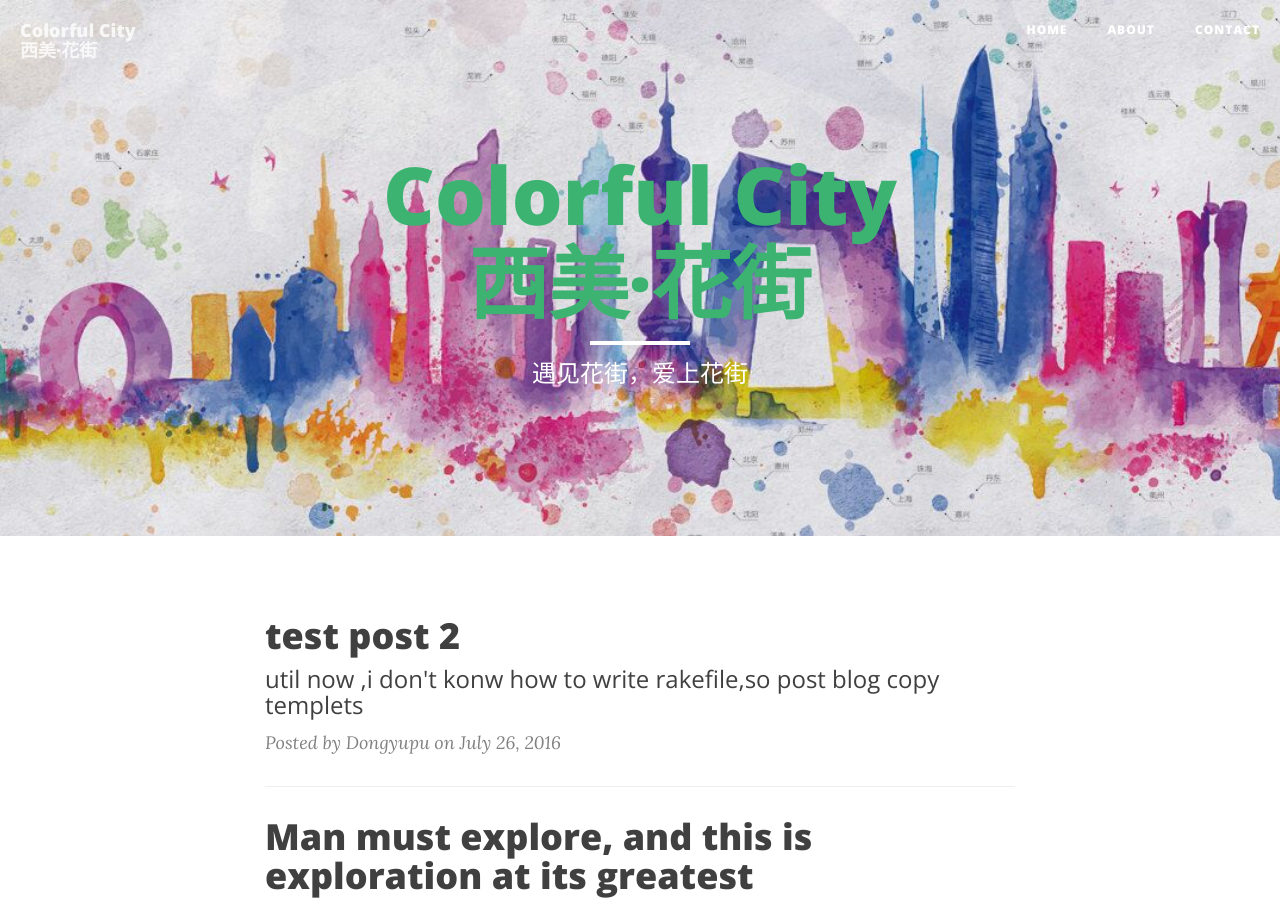
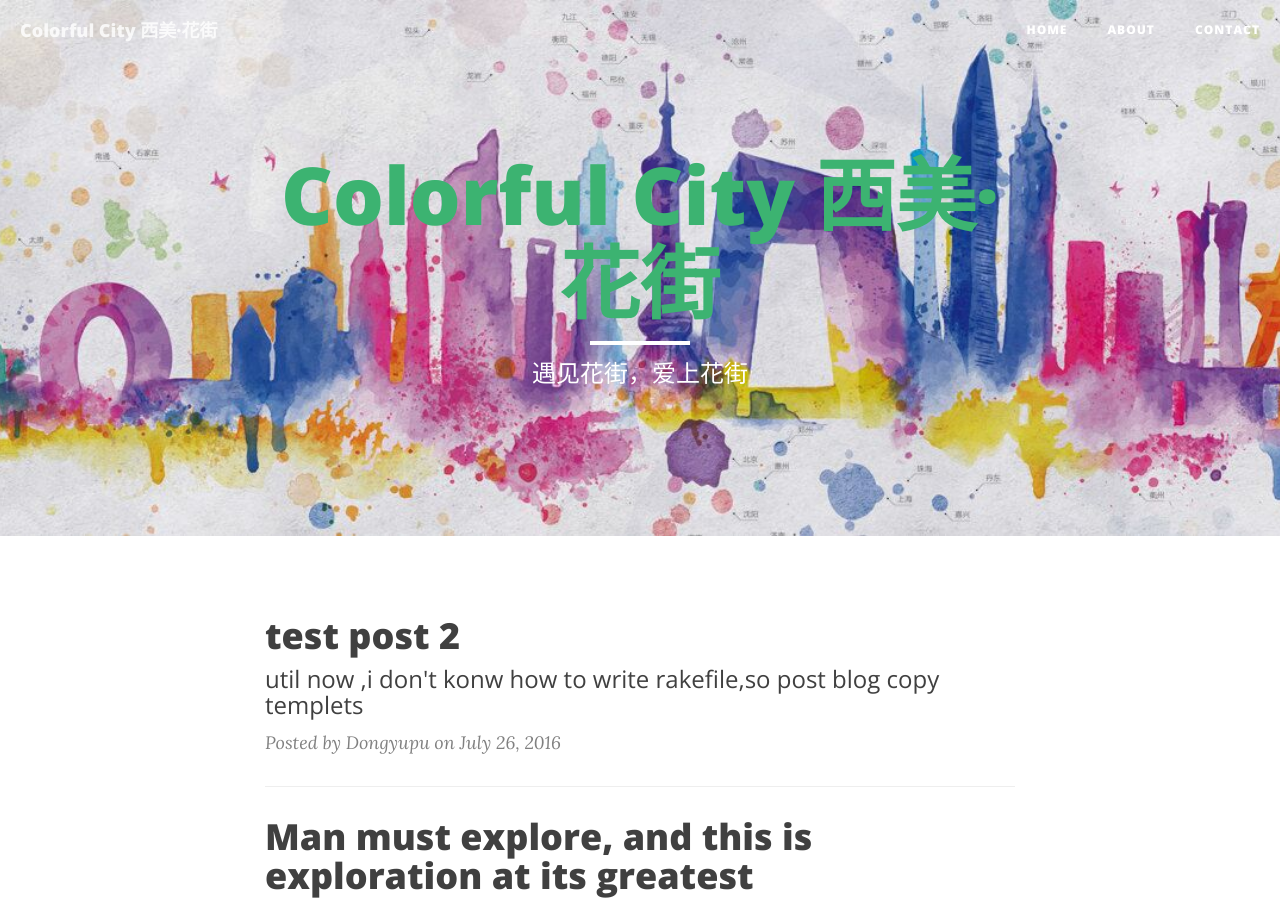
Before and after one commit to dongyupu/colorfulcity, a Jekyll site: the page built from index.html, in a window 1280 px wide and 900 px high. Built offline with Jekyll 4.4.1, drawn with Linux system fonts in a browser that asks for light colours; nearby versions of some CDN libraries; the list of posts is cut into pages by our own code; comment, search, counter and statistics services are not loaded; some of the changed text lies outside the part shown.

```diff
--- a/_config.yml
+++ b/_config.yml
@@ -1,6 +1,6 @@
 # Site settings
 title: Colorful City
-         <br>西美·花街
+         西美·花街
 header-img: img/home-bg-0.jpg
 email: dongyupu@foxmail.com
 description: "遇见花街，爱上花街"
```
